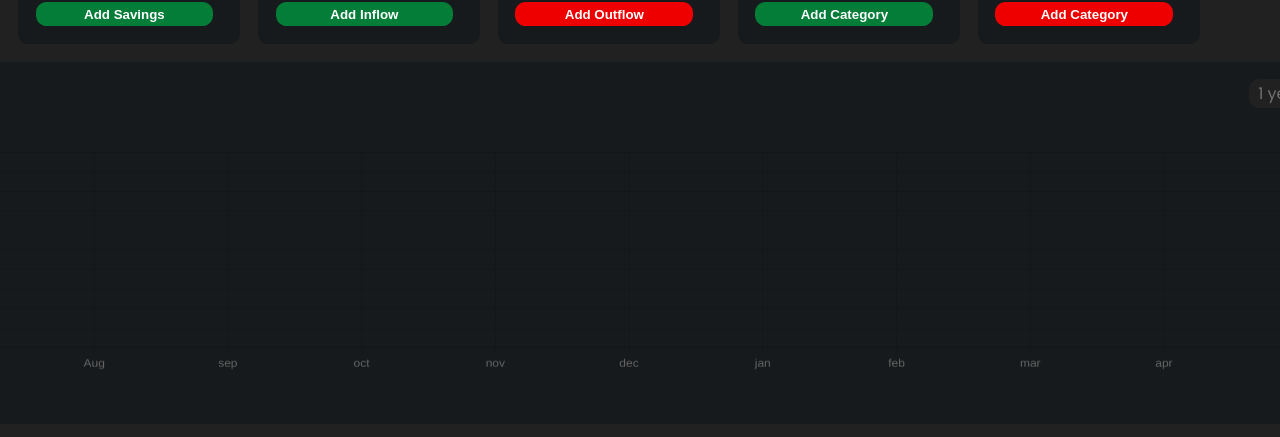
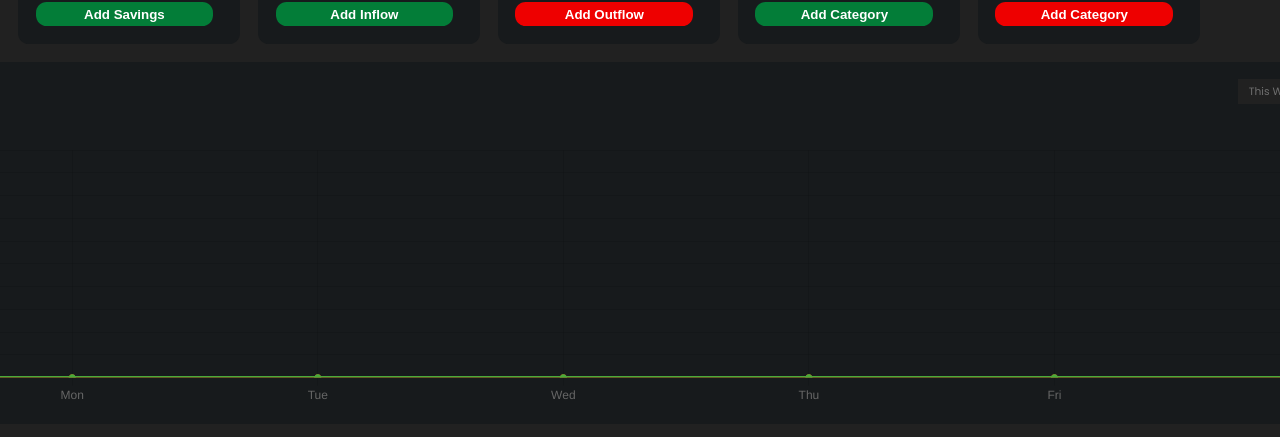
Before and after one commit to NoStackDev/persfin-client, a React (Create React App) app: page / in a window 1280 px wide. Shown: the part 303-740 px from the top of the page. Built offline with nearby package versions, Linux system fonts and the light colour scheme.

Commit message:
line chart is now dynamic

```diff
--- a/src/Components/Charts/LineChart/InflowOutflowChart.component.tsx
+++ b/src/Components/Charts/LineChart/InflowOutflowChart.component.tsx
@@ -1,5 +1,6 @@
 import { useEffect, useMemo, useState } from "react";
-
+import DateFilterFixed from "../../DateFiter/DateFilterFixed";
+import getLabelsAndDataset from "./helper/getLabelsAndDataset";
 
 import { Line } from "react-chartjs-2";
 import {
@@ -13,11 +14,19 @@ import {
   Legend,
 } from "chart.js";
 
-import { getActivities } from "../../../Queries";
+import "./InflowOutflowChart.style.scss";
+import { getInflows, getOutflows } from "../../../Queries";
 
-import calculateAmount from "./helper/calculateAmount";
+interface rangeInterface {
+  min: Date;
+  max: Date;
+}
 
-import "./InflowOutflowChart.style.scss";
+interface TimeRangeInterface {
+  id: string;
+  title: string;
+  range(): rangeInterface;
+}
 
 ChartJS.register(
   CategoryScale,
@@ -37,6 +46,7 @@ type Transaction = {
   budget: string;
   description: string;
   receiptImage: string[];
+  time: string;
 };
 
 interface datasetType {
@@ -53,52 +63,36 @@ interface dataType {
   datasets: datasetType[];
 }
 
-
-
 type Props = {};
 
 const InflowOutflowChart = (props: Props) => {
-
-  const [transactions, setTransactions] = useState<null | Array<Transaction>>(
+  const [filterRange, setFilterRange] = useState<TimeRangeInterface | null>(
     null
   );
-
-  const { inflowArray, outflowArray } = useMemo(
-    () => calculateAmount(transactions),
-    [transactions]
-  );
+  const [inflows, setInflows] = useState<Transaction[] | null>(null);
+  const [outflows, setOutflows] = useState<Transaction[] | null>(null);
 
   useEffect(() => {
     (async () => {
-      try {
-        const data = await getActivities("634f17f5fbf2c4979f8839be");
-        setTransactions(data?.data.data.transactions);
-      } catch (err: any) {
-        console.log(err.message);
-      }
+      const inflowsArr = await getInflows("635c5be0060a6ab16c47637f");
+      const outflowsArr = await getOutflows("635c5be0060a6ab16c47637f");
+
+      setInflows(inflowsArr);
+      setOutflows(outflowsArr);
     })();
   }, []);
 
+  const { labels: labelsArr, data: dataArr } = useMemo(() => {
+    return getLabelsAndDataset([inflows, outflows], filterRange);
+  }, [inflows, outflows, filterRange]);
+
   const data: dataType = {
-    labels: [
-      "Jun",
-      "Jul",
-      "Aug",
-      "sep",
-      "oct",
-      "nov",
-      "dec",
-      "jan",
-      "feb",
-      "mar",
-      "apr",
-      "may",
-    ],
+    labels: labelsArr,
     datasets: [
       {
         id: 1,
         label: "inflow",
-        data: inflowArray,
+        data: dataArr[0],
         tension: 0.5,
         backgroundColor: "#49AB3B",
         borderColor: "#49AB3B",
@@ -106,7 +100,7 @@ const InflowOutflowChart = (props: Props) => {
       {
         id: 2,
         label: "outflow",
-        data: outflowArray,
+        data: dataArr[1],
         tension: 0.5,
         backgroundColor: "#EE0000",
         borderColor: "#EE0000",
@@ -115,6 +109,11 @@ const InflowOutflowChart = (props: Props) => {
   };
 
   const options = {
+    scales: {
+      y: {
+        min: 0,
+      },
+    },
     responsive: true,
     maintainAspectRatio: false,
     plugins: {
@@ -129,6 +128,7 @@ const InflowOutflowChart = (props: Props) => {
       },
     },
   };
+
   return (
     <div className="inflow-outflow-chart">
       <div className="card">
@@ -143,9 +143,13 @@ const InflowOutflowChart = (props: Props) => {
               <div className="legend-text">outflow</div>
             </div>
           </div>
-          <div className="duration">1 year</div>
+          <DateFilterFixed setFilterRange={setFilterRange} />
         </div>
-        <Line options={options} data={data} />
+        <div className="chart">
+          <div className="chart-container">
+            <Line options={options} data={data} />
+          </div>
+        </div>
       </div>
     </div>
   );
--- a/src/Components/Charts/LineChart/InflowOutflowChart.style.scss
+++ b/src/Components/Charts/LineChart/InflowOutflowChart.style.scss
@@ -52,21 +52,15 @@
           }
         }
       }
-
-      .duration {
-        @include theme-aware("background", "bg-color");
-        padding-inline: to-rem(10px);
-        padding-block: to-rem(2px);
-        border-radius: to-rem(12px);
-
-        &:hover {
-          cursor: pointer;
-        }
-      }
     }
 
-    canvas {
-      max-height: 70%;
+    .chart {
+      overflow-x: scroll;
+      height: 100%;
+      .chart-container {
+        height: 100%;
+        position: relative;
+      }
     }
   }
 }
--- a/src/Components/Charts/LineChart/helper/calculateAmount.ts
+++ /dev/null
@@ -1,60 +0,0 @@
-type Transaction = {
-  title: string;
-  amount: number;
-  transactionType: string;
-  category: string;
-  budget: string;
-  description: string;
-  receiptImage: string[];
-};
-
-interface amountsInterface {
-  balance: number;
-  savings: number;
-  inflow: number;
-  inflowArray: number[];
-  outflow: number;
-  outflowArray: number[];
-}
-
-export const calculateAmount = (transactions: Transaction[] | null) => {
-  let amounts: amountsInterface = {
-    balance: 0,
-    savings: 0,
-    inflow: 0,
-    inflowArray: [],
-    outflow: 0,
-    outflowArray: [],
-  };
-
-  // return amounts object if transactions is undefined
-  if (!transactions) {
-    return amounts;
-  }
-
-  return transactions?.reduce((amountsObj, nextTransaction) => {
-    switch (nextTransaction.transactionType) {
-      case "savings":
-        amountsObj.balance -= nextTransaction.amount;
-        amountsObj.savings += nextTransaction.amount;
-        return amountsObj;
-
-      case "inflow":
-        amountsObj.balance += nextTransaction.amount;
-        amountsObj.inflow += nextTransaction.amount;
-        amountsObj.inflowArray.push(nextTransaction.amount);
-        return amountsObj;
-
-      case "outflow":
-        amountsObj.balance -= nextTransaction.amount;
-        amountsObj.outflow += nextTransaction.amount;
-        amountsObj.outflowArray.push(nextTransaction.amount);
-        return amountsObj;
-
-      default:
-        return amountsObj;
-    }
-  }, amounts);
-};
-
-export default calculateAmount;
--- /dev/null
+++ b/src/Components/Charts/LineChart/helper/getLabelsAndDataset.ts
@@ -0,0 +1,96 @@
+type Transaction = {
+  title: string;
+  amount: number;
+  transactionType: string;
+  category: string;
+  budget: string;
+  description: string;
+  receiptImage: string[];
+  time: string;
+};
+
+interface rangeInterface {
+  min: Date;
+  max: Date;
+}
+
+interface TimeRangeInterface {
+  id: string;
+  title: string;
+  range(): rangeInterface;
+}
+
+const labelChoices = (filterRange: TimeRangeInterface | null) => {
+  if (filterRange?.id === "thwk" || filterRange?.id === "lswk") {
+    return ["Sun", "Mon", "Tue", "Wed", "Thu", "Fri", "Sat"];
+  }
+  if (filterRange?.id === "thmn" || filterRange?.id === "lsmn") {
+    const range = filterRange?.range();
+    let dates = [];
+    for (let _ = 1; _ <= range.max.getDate(); _++) {
+      dates.push(String(_).length > 1 ? String(_) : "0" + String(_));
+    }
+    return dates;
+  }
+  return [];
+};
+
+const filterData = (
+  data: Transaction[] | null,
+  filterRange: TimeRangeInterface
+) => {
+  if (!data) {
+    return null;
+  }
+  const range = filterRange.range();
+  const filteredData = data.filter((obj) => {
+    return (
+      range.min <= new Date(Number(obj.time)) &&
+      new Date(Number(obj.time)) <=
+        new Date(
+          range.max.getTime() +
+            (1000 * 60 * 60 * 22 + 1000 * 60 * 59 + 1000 * 59)
+        )
+    );
+  });
+  return filteredData;
+};
+
+const getLabelsAndDataset = (
+  dataset: Array<Transaction[] | null> | null,
+  filterRange: TimeRangeInterface | null
+) => {
+  if (filterRange && dataset) {
+    const labels = labelChoices(filterRange);
+    const data: number[][] = [];
+
+    dataset.forEach((tranaction) => {
+      const filteredData = filterData(tranaction, filterRange);
+      const subData: number[] = [];
+
+      labels.forEach((label) => {
+        const total = filteredData?.reduce((prevValue, currenObj) => {
+          if (
+            new Date(Number(currenObj.time))
+              .toDateString()
+              .split(" ")
+              .includes(label)
+          ) {
+            return prevValue + currenObj.amount;
+          }
+          return prevValue;
+        }, 0);
+
+        subData.push(total || 0);
+      });
+
+      data.push(subData);
+    });
+
+    return { labels, data };
+  }
+
+  return { labels: [], data: [] };
+};
+
+export default getLabelsAndDataset;
--- a/src/Components/Charts/LineChart/helper/index.ts
+++ b/src/Components/Charts/LineChart/helper/index.ts
@@ -1 +1 @@
-export { default } from "./calculateAmount";
+export { default } from "./getLabelsAndDataset";
--- a/src/Components/DateFiter/DateFilterFixed/DateFilterFixed.style.scss
+++ b/src/Components/DateFiter/DateFilterFixed/DateFilterFixed.style.scss
@@ -5,6 +5,7 @@
 .date-filter-fixed {
     position: relative;
     font-size: to-rem(12px);
+    z-index: 5;
 
     &:hover {
         cursor: pointer;
--- a/src/Components/QuickActionBar/Components/QuickActionCard/QuickActionCard.component.tsx
+++ b/src/Components/QuickActionBar/Components/QuickActionCard/QuickActionCard.component.tsx
@@ -63,7 +63,7 @@ const QuickActionCard = ({
   );
 
   useEffect(() => {
-    if (typeof amount === "object" && hasFixedDateFilter && filterRange) {
+    if (typeof amount === "object" && filterRange) {
       const filteredArr = amount?.filter((ele) => {
         const range = filterRange?.range();
 
@@ -77,11 +77,6 @@ const QuickActionCard = ({
         );
       });
       setFilteredDataArr(filteredArr || null);
-    }
-
-    if (typeof amount === "object" &&  !hasFixedDateFilter) {
-      // console.log(filterRange)
-      console.log(title);
     }
   }, [filterRange, amount]);
 
```
